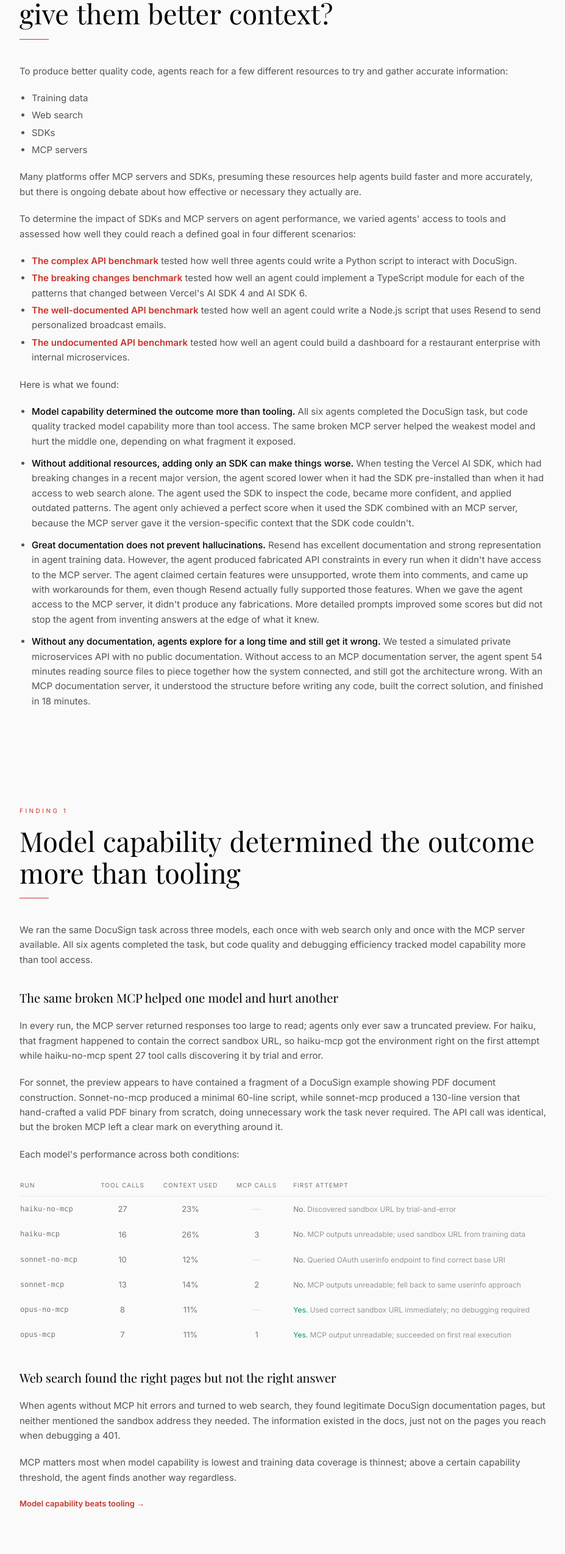
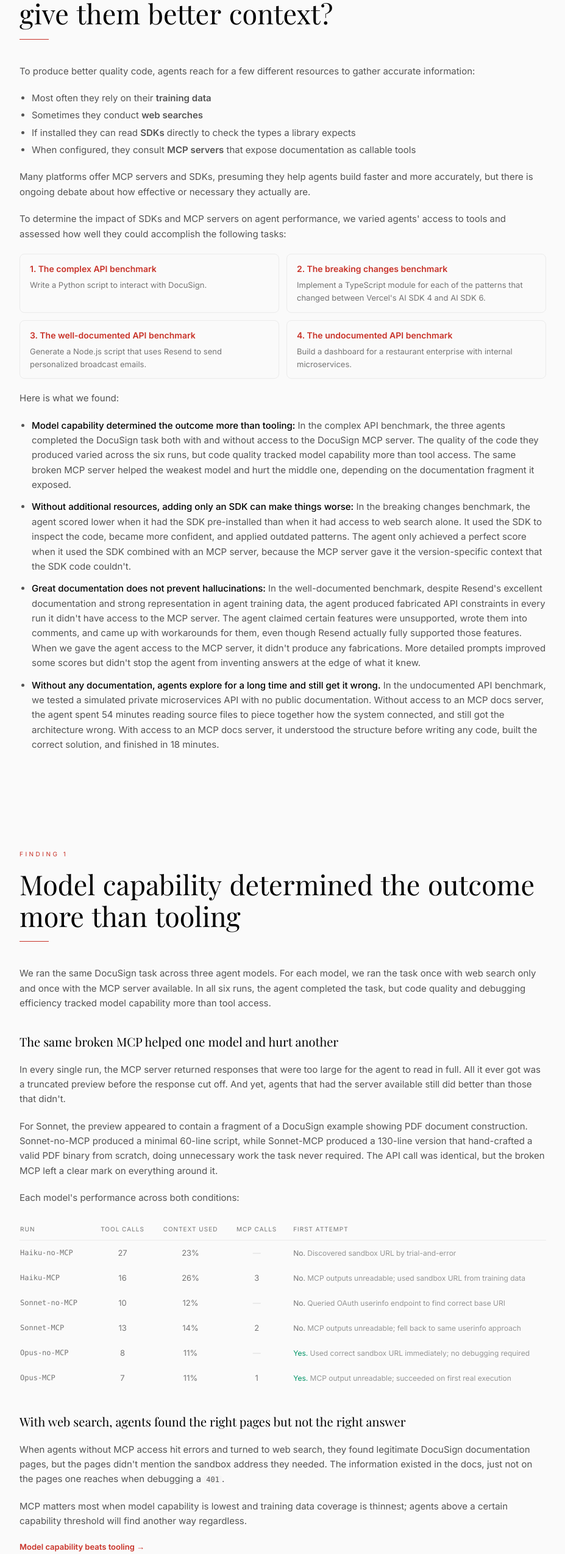
Before and after one commit to ritza-co/speakeasy-report-site, a React (Vite) app: page / in a window 1280 px wide. Shown: the part 1118-3666 px from the top of the page at 61% size, without its empty margins (64-991 px from the left). Built offline with nearby package versions, Linux system fonts and the light colour scheme; a web font is replaced by a local one.

Commit message:
Edit: Updated overview

```diff
--- a/src/components/GuideArticle.tsx
+++ b/src/components/GuideArticle.tsx
@@ -34,43 +34,55 @@ export default function GuideArticle({ onNavigate }: GuideArticleProps) {
         >
           <div className="space-y-5 text-stone-700 dark:text-stone-300 leading-relaxed text-[15px]">
             <p>
-              To produce better quality code, agents reach for a few different resources to try and gather accurate information:
+              To produce better quality code, agents reach for a few different resources to gather accurate information:
             </p>
             <ul className="space-y-1 pl-5 list-disc text-stone-700 dark:text-stone-300 text-[15px]">
-              <li>Training data</li>
-              <li>Web search</li>
-              <li>SDKs</li>
-              <li>MCP servers</li>
+              <li>Most often they rely on their <strong>training data</strong></li>
+              <li>Sometimes they conduct <strong>web searches</strong></li>
+              <li>If installed they can read <strong>SDKs</strong> directly to check the types a library expects</li>
+              <li>When configured, they consult <strong>MCP servers</strong> that expose documentation as callable tools</li>
             </ul>
             <p>
-              Many platforms offer MCP servers and SDKs, presuming these resources help agents build faster and more accurately, but there is ongoing debate about how effective or necessary they actually are.
+              Many platforms offer MCP servers and SDKs, presuming they help agents build faster and more accurately, but there is ongoing debate about how effective or necessary they actually are.
             </p>
             <p>
-              To determine the impact of SDKs and MCP servers on agent performance, we varied agents' access to tools and assessed how well they could reach a defined goal in four different scenarios:
+              To determine the impact of SDKs and MCP servers on agent performance, we varied agents' access to tools and assessed how well they could accomplish the following tasks:
             </p>
-            <ul className="space-y-1 pl-5 list-disc text-stone-700 dark:text-stone-300 text-[15px]">
-              <li><button onClick={() => { onNavigate('docusign'); window.scrollTo({ top: 0, behavior: 'smooth' }) }} className="font-semibold text-crimson hover:underline font-sans">The complex API benchmark</button> tested how well three agents could write a Python script to interact with DocuSign.</li>
-              <li><button onClick={() => { onNavigate('vercel'); window.scrollTo({ top: 0, behavior: 'smooth' }) }} className="font-semibold text-crimson hover:underline font-sans">The breaking changes benchmark</button> tested how well an agent could implement a TypeScript module for each of the patterns that changed between Vercel's AI SDK 4 and AI SDK 6.</li>
-              <li><button onClick={() => { onNavigate('resend'); window.scrollTo({ top: 0, behavior: 'smooth' }) }} className="font-semibold text-crimson hover:underline font-sans">The well-documented API benchmark</button> tested how well an agent could write a Node.js script that uses Resend to send personalized broadcast emails.</li>
-              <li><button onClick={() => { onNavigate('agents'); window.scrollTo({ top: 0, behavior: 'smooth' }) }} className="font-semibold text-crimson hover:underline font-sans">The undocumented API benchmark</button> tested how well an agent could build a dashboard for a restaurant enterprise with internal microservices.</li>
-            </ul>
+            <div className="grid gap-3 sm:grid-cols-2">
+              {([
+                { tab: 'docusign' as const, name: '1. The complex API benchmark',        task: 'Write a Python script to interact with DocuSign.' },
+                { tab: 'vercel'   as const, name: '2. The breaking changes benchmark',   task: "Implement a TypeScript module for each of the patterns that changed between Vercel's AI SDK 4 and AI SDK 6." },
+                { tab: 'resend'   as const, name: '3. The well-documented API benchmark', task: 'Generate a Node.js script that uses Resend to send personalized broadcast emails.' },
+                { tab: 'agents'   as const, name: '4. The undocumented API benchmark',   task: 'Build a dashboard for a restaurant enterprise with internal microservices.' },
+              ]).map(b => (
+                <div key={b.tab} className="border border-stone-200 dark:border-stone-800 rounded-lg px-4 py-3 space-y-1">
+                  <button
+                    onClick={() => { onNavigate(b.tab); window.scrollTo({ top: 0, behavior: 'smooth' }) }}
+                    className="font-semibold text-[14px] text-crimson hover:underline font-sans text-left"
+                  >
+                    {b.name}
+                  </button>
+                  <p className="text-[13px] text-stone-600 dark:text-stone-400 leading-relaxed">{b.task}</p>
+                </div>
+              ))}
+            </div>
             <p>Here is what we found:</p>
             <ul className="space-y-3 pl-5 list-disc">
               <li>
-                <strong className="text-ink dark:text-white font-medium">Model capability determined the outcome more than tooling.</strong>{' '}
-                All six agents completed the DocuSign task, but code quality tracked model capability more than tool access. The same broken MCP server helped the weakest model and hurt the middle one, depending on what fragment it exposed.
+                <strong className="text-ink dark:text-white font-medium">Model capability determined the outcome more than tooling:</strong>{' '}
+                In the complex API benchmark, the three agents completed the DocuSign task both with and without access to the DocuSign MCP server. The quality of the code they produced varied across the six runs, but code quality tracked model capability more than tool access. The same broken MCP server helped the weakest model and hurt the middle one, depending on the documentation fragment it exposed.
               </li>
               <li>
-                <strong className="text-ink dark:text-white font-medium">Without additional resources, adding only an SDK can make things worse.</strong>{' '}
-                When testing the Vercel AI SDK, which had breaking changes in a recent major version, the agent scored lower when it had the SDK pre-installed than when it had access to web search alone. The agent used the SDK to inspect the code, became more confident, and applied outdated patterns. The agent only achieved a perfect score when it used the SDK combined with an MCP server, because the MCP server gave it the version-specific context that the SDK code couldn't.
+                <strong className="text-ink dark:text-white font-medium">Without additional resources, adding only an SDK can make things worse:</strong>{' '}
+                In the breaking changes benchmark, the agent scored lower when it had the SDK pre-installed than when it had access to web search alone. It used the SDK to inspect the code, became more confident, and applied outdated patterns. The agent only achieved a perfect score when it used the SDK combined with an MCP server, because the MCP server gave it the version-specific context that the SDK code couldn't.
               </li>
               <li>
-                <strong className="text-ink dark:text-white font-medium">Great documentation does not prevent hallucinations.</strong>{' '}
-                Resend has excellent documentation and strong representation in agent training data. However, the agent produced fabricated API constraints in every run when it didn't have access to the MCP server. The agent claimed certain features were unsupported, wrote them into comments, and came up with workarounds for them, even though Resend actually fully supported those features. When we gave the agent access to the MCP server, it didn't produce any fabrications. More detailed prompts improved some scores but did not stop the agent from inventing answers at the edge of what it knew.
+                <strong className="text-ink dark:text-white font-medium">Great documentation does not prevent hallucinations:</strong>{' '}
+                In the well-documented benchmark, despite Resend's excellent documentation and strong representation in agent training data, the agent produced fabricated API constraints in every run it didn't have access to the MCP server. The agent claimed certain features were unsupported, wrote them into comments, and came up with workarounds for them, even though Resend actually fully supported those features. When we gave the agent access to the MCP server, it didn't produce any fabrications. More detailed prompts improved some scores but didn't stop the agent from inventing answers at the edge of what it knew.
               </li>
               <li>
                 <strong className="text-ink dark:text-white font-medium">Without any documentation, agents explore for a long time and still get it wrong.</strong>{' '}
-                We tested a simulated private microservices API with no public documentation. Without access to an MCP documentation server, the agent spent 54 minutes reading source files to piece together how the system connected, and still got the architecture wrong. With an MCP documentation server, it understood the structure before writing any code, built the correct solution, and finished in 18 minutes.
+                In the undocumented API benchmark, we tested a simulated private microservices API with no public documentation. Without access to an MCP docs server, the agent spent 54 minutes reading source files to piece together how the system connected, and still got the architecture wrong. With access to an MCP docs server, it understood the structure before writing any code, built the correct solution, and finished in 18 minutes.
               </li>
             </ul>
           </div>
@@ -84,17 +96,17 @@ export default function GuideArticle({ onNavigate }: GuideArticleProps) {
         >
           <div className="space-y-5 text-stone-700 dark:text-stone-300 leading-relaxed text-[15px]">
             <p>
-              We ran the same DocuSign task across three models, each once with web search only and once with the MCP server available. All six agents completed the task, but code quality and debugging efficiency tracked model capability more than tool access.
+              We ran the same DocuSign task across three agent models. For each model, we ran the task once with web search only and once with the MCP server available. In all six runs, the agent completed the task, but code quality and debugging efficiency tracked model capability more than tool access.
             </p>
 
             <h3 className="font-serif text-xl text-ink dark:text-white pt-4">
               The same broken MCP helped one model and hurt another
             </h3>
             <p>
-              In every run, the MCP server returned responses too large to read; agents only ever saw a truncated preview. For haiku, that fragment happened to contain the correct sandbox URL, so haiku-mcp got the environment right on the first attempt while haiku-no-mcp spent 27 tool calls discovering it by trial and error.
+              In every single run, the MCP server returned responses that were too large for the agent to read in full. All it ever got was a truncated preview before the response cut off. And yet, agents that had the server available still did better than those that didn't.
             </p>
             <p>
-              For sonnet, the preview appears to have contained a fragment of a DocuSign example showing PDF document construction. Sonnet-no-mcp produced a minimal 60-line script, while sonnet-mcp produced a 130-line version that hand-crafted a valid PDF binary from scratch, doing unnecessary work the task never required. The API call was identical, but the broken MCP left a clear mark on everything around it.
+              For Sonnet, the preview appeared to contain a fragment of a DocuSign example showing PDF document construction. Sonnet-no-MCP produced a minimal 60-line script, while Sonnet-MCP produced a 130-line version that hand-crafted a valid PDF binary from scratch, doing unnecessary work the task never required. The API call was identical, but the broken MCP left a clear mark on everything around it.
             </p>
             <p>
               Each model's performance across both conditions:
@@ -113,12 +125,12 @@ export default function GuideArticle({ onNavigate }: GuideArticleProps) {
                 </thead>
                 <tbody>
                   {[
-                    { run: 'haiku-no-mcp',  calls: 27, ctx: '23%', mcp: 0, first: false, note: 'Discovered sandbox URL by trial-and-error' },
-                    { run: 'haiku-mcp',     calls: 16, ctx: '26%', mcp: 3, first: false, note: 'MCP outputs unreadable; used sandbox URL from training data' },
-                    { run: 'sonnet-no-mcp', calls: 10, ctx: '12%', mcp: 0, first: false, note: 'Queried OAuth userinfo endpoint to find correct base URI' },
-                    { run: 'sonnet-mcp',    calls: 13, ctx: '14%', mcp: 2, first: false, note: 'MCP outputs unreadable; fell back to same userinfo approach' },
-                    { run: 'opus-no-mcp',   calls: 8,  ctx: '11%', mcp: 0, first: true,  note: 'Used correct sandbox URL immediately; no debugging required' },
-                    { run: 'opus-mcp',      calls: 7,  ctx: '11%', mcp: 1, first: true,  note: 'MCP output unreadable; succeeded on first real execution' },
+                    { run: 'Haiku-no-MCP',  calls: 27, ctx: '23%', mcp: 0, first: false, note: 'Discovered sandbox URL by trial-and-error' },
+                    { run: 'Haiku-MCP',     calls: 16, ctx: '26%', mcp: 3, first: false, note: 'MCP outputs unreadable; used sandbox URL from training data' },
+                    { run: 'Sonnet-no-MCP', calls: 10, ctx: '12%', mcp: 0, first: false, note: 'Queried OAuth userinfo endpoint to find correct base URI' },
+                    { run: 'Sonnet-MCP',    calls: 13, ctx: '14%', mcp: 2, first: false, note: 'MCP outputs unreadable; fell back to same userinfo approach' },
+                    { run: 'Opus-no-MCP',   calls: 8,  ctx: '11%', mcp: 0, first: true,  note: 'Used correct sandbox URL immediately; no debugging required' },
+                    { run: 'Opus-MCP',      calls: 7,  ctx: '11%', mcp: 1, first: true,  note: 'MCP output unreadable; succeeded on first real execution' },
                   ].map((row, i) => (
                     <tr key={row.run} className={i % 2 === 0 ? 'bg-stone-50/60 dark:bg-stone-800/20' : ''}>
                       <td className="py-2.5 pr-4 font-mono text-[12px] text-stone-600 dark:text-stone-400">{row.run}</td>
@@ -144,13 +156,13 @@ export default function GuideArticle({ onNavigate }: GuideArticleProps) {
             </div>
 
             <h3 className="font-serif text-xl text-ink dark:text-white pt-4">
-              Web search found the right pages but not the right answer
+              With web search, agents found the right pages but not the right answer
             </h3>
             <p>
-              When agents without MCP hit errors and turned to web search, they found legitimate DocuSign documentation pages, but neither mentioned the sandbox address they needed. The information existed in the docs, just not on the pages you reach when debugging a 401.
+              When agents without MCP access hit errors and turned to web search, they found legitimate DocuSign documentation pages, but the pages didn't mention the sandbox address they needed. The information existed in the docs, just not on the pages one reaches when debugging a <code className="text-[12px] font-mono bg-stone-100 dark:bg-stone-800 px-1 rounded">401</code>.
             </p>
             <p>
-              MCP matters most when model capability is lowest and training data coverage is thinnest; above a certain capability threshold, the agent finds another way regardless.
+              MCP matters most when model capability is lowest and training data coverage is thinnest; agents above a certain capability threshold will find another way regardless.
             </p>
 
             <button
@@ -189,7 +201,7 @@ export default function GuideArticle({ onNavigate }: GuideArticleProps) {
               The agent only achieved a perfect score when it had access to the MCP server in addition to the SDK, which finally provided the right context.
             </p>
             <p>
-              Here's how it scored with access to different resources across the four tasks:
+              The following table shows how the agent's score for each task varied based on the resources it could access:
             </p>
 
             <CorrectnessScorecard />
@@ -275,7 +287,7 @@ export default function GuideArticle({ onNavigate }: GuideArticleProps) {
         >
           <div className="space-y-5 text-stone-700 dark:text-stone-300 leading-relaxed text-[15px]">
             <p>
-              In the undocumented API benchmark, we tested what happens when you try to produce code for a private internal API with no public documentation at all, where the only way to understand the system is to read the code. We ran the same task with and without an MCP documentation server.
+              In the undocumented API benchmark, we tested what happens when you try to produce code for a private internal API with no public documentation at all, where the only way to understand the system is to read the code. We ran the same task (building a dashboard) with and without an MCP documentation server.
             </p>
 
             <h3 className="font-serif text-xl text-ink dark:text-white pt-4">
@@ -339,7 +351,7 @@ export default function GuideArticle({ onNavigate }: GuideArticleProps) {
                 tab: 'docusign' as const,
                 subtitle: 'DocuSign',
                 label: 'Model capability beats tooling',
-                description: 'All six agents completed the task, but code quality tracked model strength more than tool access. The same broken MCP helped the weakest model and hurt the middle one.',
+                description: 'All the agents completed the task, but code quality tracked model strength more than tool access. The same broken MCP helped the weakest model and hurt the middle one.',
               },
               {
                 tab: 'vercel' as const,
```
